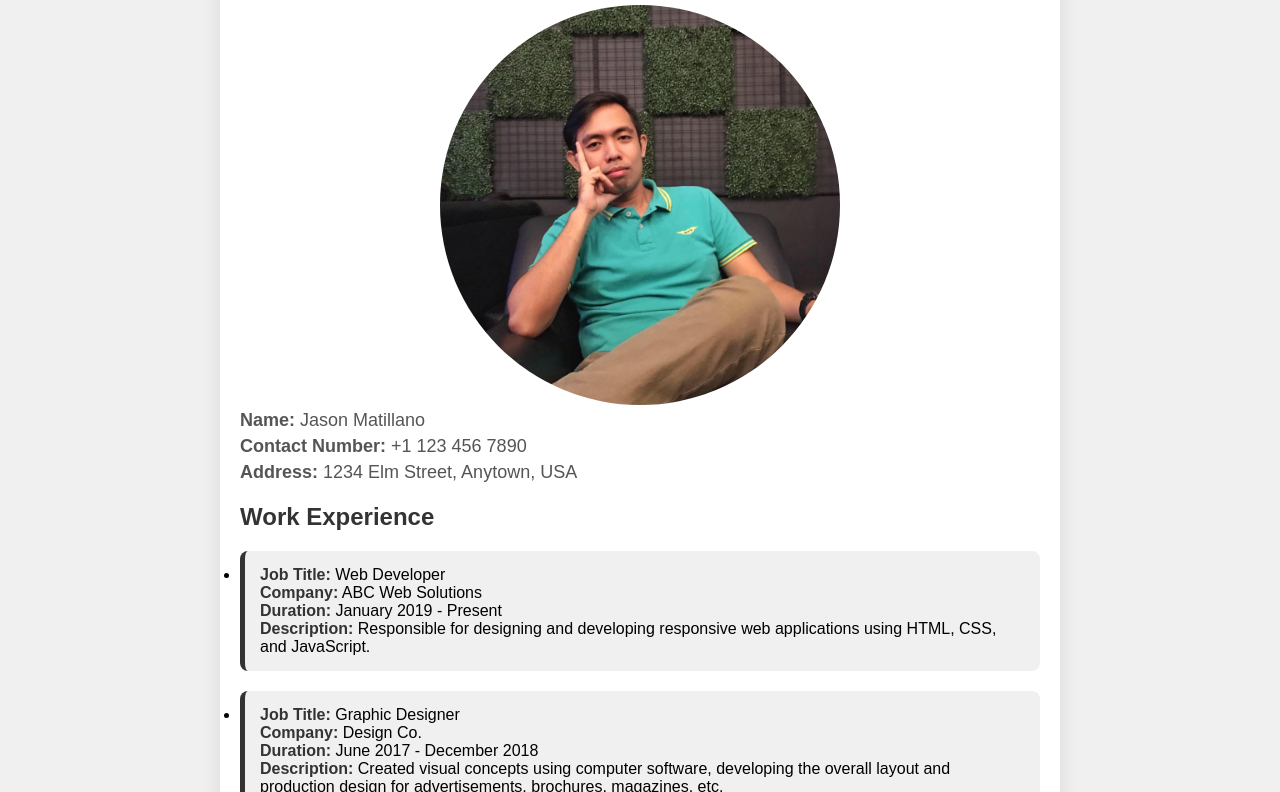
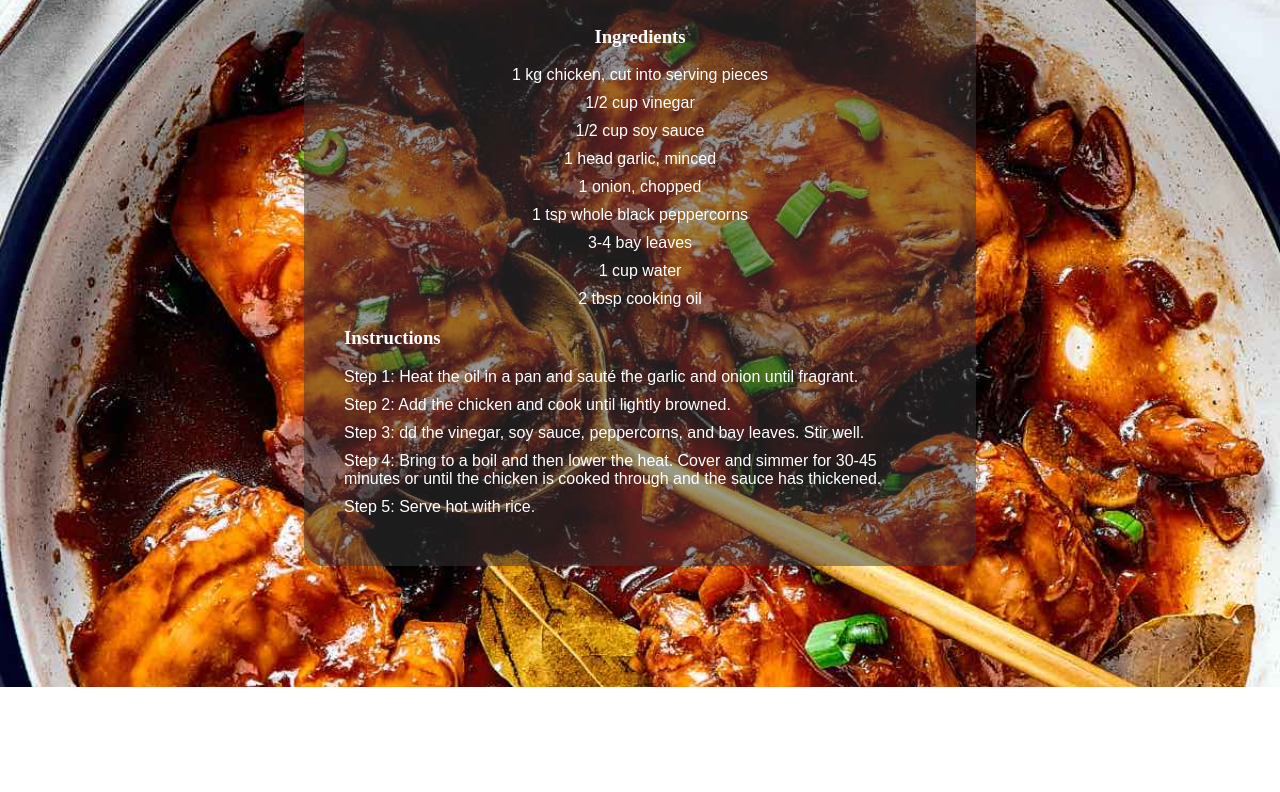
Before and after one commit to jasonMatillano/techingpinoydemo, a plain HTML site: page index.html in a window 1280 px wide. Shown: the part 113-905 px from the top of the page. After the commit the page ends 800 px from the top, so only its background shows below. Drawn offline with Linux system fonts and the light colour scheme.

Commit message:
adobo recipe

```diff
--- a/index.html
+++ b/index.html
@@ -1,85 +1,77 @@
 <!DOCTYPE html>
-<html lang="en">
+<html>
 <head>
+	<title>Adobo Recipe</title>
 	<meta charset="UTF-8">
 	<meta name="viewport" content="width=device-width, initial-scale=1.0">
-    <title>My Portfolio</title>
 	<style>
+	h1 {
+        font-family: Arial, sans-serif;
+		}
     body {
+        background-image: url(./assets/adobo-recipe.jpg);
+        background-size: cover;
+		}
+    .background-center-round{
+        margin-left: auto;
+        margin-right: auto;
+        width: 50%;
+        background-color: rgba(56, 54, 54, 0.5);
+        padding: 20px;
+        text-align: center;
+        border-radius: 20px;
+    }
+    .center-white-text {
+        color: #fff; /* This sets the font color to white */
+        padding: 20px;
+        text-align: center;
+		}
+    .ingredients{
+        text-align: center;
+        list-style-type: none;
+        padding: 0;
+        margin: 0;
+		}
+    .steps{
+        text-align: left;
+        list-style-type: none;
+        padding: 0;
+        margin: 0;
+		}
+		li {
+        margin-bottom: 10px;
         font-family: Arial, sans-serif;
-            background-color: #f0f0f0;
-            margin: 0;
-            padding: 0;
-        }
-        .container {
-            max-width: 800px;
-            margin: 20px auto;
-            padding: 20px;
-            background-color: #fff;
-            border-radius: 10px;
-            box-shadow: 0 0 20px rgba(0, 0, 0, 0.1);
-        }
-        h1 {
-            text-align: center;
-            color: #333;
-            margin-bottom: 20px;
-        }
-        .info p {
-            margin: 5px 0;
-            font-size: 18px;
-            color: #555;
-        }
-        .experience h2 {
-            color: #333;
-            margin-bottom: 20px;
-        }
-        .experience ul {
-            padding: 0;
-        }
-        .experience li {
-            background-color: #f0f0f0;
-            padding: 15px;
-            margin-bottom: 20px;
-            border-radius: 8px;
-            border-left: 5px solid #333;
-        }
-        .experience li strong {
-            color: #333;
-        }
-        /* Round profile picture */
-        img {
-            display: block;
-            margin: 0 auto;
-            border-radius: 50%;
 		}
 	</style>
 </head>
 <body>
-    <div class="container">
-        <h1>Jason Matillano's Portfolio</h1>
-        <img src="./assets/profile_pic.jpg" alt="none" width="400" height="400">
-        <div class="info">
-            <p><strong>Name:</strong> Jason Matillano</p>
-            <p><strong>Contact Number:</strong> +1 123 456 7890</p>
-            <p><strong>Address:</strong> 1234 Elm Street, Anytown, USA</p>
-        </div>
-        <div class="experience">
-            <h2>Work Experience</h2>
-            <ul>
-                <li>
-                    <strong>Job Title:</strong> Web Developer<br>
-                    <strong>Company:</strong> ABC Web Solutions<br>
-                    <strong>Duration:</strong> January 2019 - Present<br>
-                    <strong>Description:</strong> Responsible for designing and developing responsive web applications using HTML, CSS, and JavaScript.
-                </li>
-                <li>
-                    <strong>Job Title:</strong> Graphic Designer<br>
-                    <strong>Company:</strong> Design Co.<br>
-                    <strong>Duration:</strong> June 2017 - December 2018<br>
-                    <strong>Description:</strong> Created visual concepts using computer software, developing the overall layout and production design for advertisements, brochures, magazines, etc.
-                </li>
+  <h1 style="text-align: center; color: #fff;">Adobo Recipe</h1>
+  <div  class="background-center-round">
+    <div class="center-white-text">
+      <ul class="ingredients">
+        <h3>Ingredients</h3>
+        <li>1 kg chicken, cut into serving pieces</li>
+        <li>1/2 cup vinegar</li>
+        <li>1/2 cup soy sauce</li>
+        <li>1 head garlic, minced</li>
+        <li>1 onion, chopped</li>
+        <li>1 tsp whole black peppercorns</li>
+        <li>3-4 bay leaves</li>
+        <li>1 cup water</li>
+        <li>2 tbsp cooking oil</li>
+      </ul>
+
+      <ul class="steps">
+        <h3>Instructions</h3>
+        <li>Step 1: Heat the oil in a pan and sauté the garlic and onion until fragrant.</li>
+        <li>Step 2: Add the chicken and cook until lightly browned.</li>
+        <li>Step 3: dd the vinegar, soy sauce, peppercorns, and bay leaves. Stir well.</li>
+        <li>Step 4: Bring to a boil and then lower the heat. Cover and simmer for 30-45 minutes or until the chicken is cooked through and the sauce has thickened.</li>
+        <li>Step 5: Serve hot with rice.</li>
       </ul>
     </div>
+
   </div>
+
 </body>
 </html>
```
Also changed, not shown: assets/adobo-recipe.jpg (added). Lines whose indentation alone changed are shown as unchanged.
